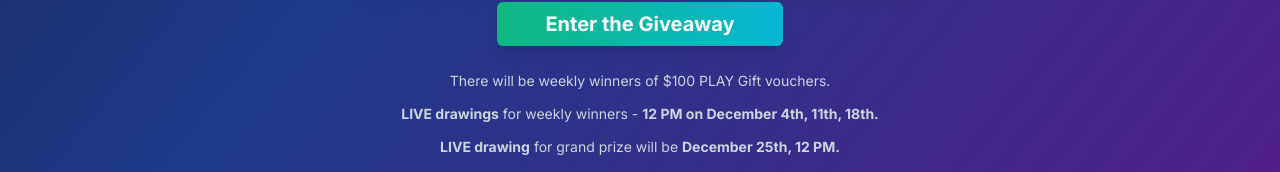
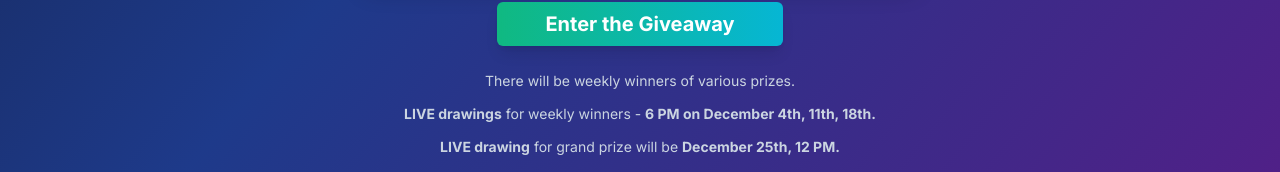
Before and after one commit to TruePrav/play-form, a Next.js app: page / in a window 1280 px wide. Shown: the part 1171-1343 px from the top of the page. Built offline with nearby package versions, Linux system fonts and the light colour scheme.

Commit message:
Updated giveaway description text

```diff
--- a/src/app/page.tsx
+++ b/src/app/page.tsx
@@ -165,10 +165,10 @@ export default function HomePage() {
               </div>
 
               <p className="gw-fine-print">
-                There will be weekly winners of $100 PLAY Gift vouchers.
+                There will be weekly winners of various prizes.
               </p>
               <p className="gw-fine-print">
-                <strong>LIVE drawings</strong> for weekly winners - <strong>12 PM on December 4th, 11th, 18th.</strong>
+                <strong>LIVE drawings</strong> for weekly winners - <strong>6 PM on December 4th, 11th, 18th.</strong>
               </p>
               <p className="gw-fine-print">
                 <strong>LIVE drawing</strong> for grand prize will be <strong>December 25th, 12 PM.</strong>
--- a/src/components/customer-info/CustomerInfoForm.tsx
+++ b/src/components/customer-info/CustomerInfoForm.tsx
@@ -102,10 +102,10 @@ function SuccessPage({ onReset }: { onReset: () => void }) {
               </p>
               <div className="bg-slate-700/50 rounded-lg p-4 border border-slate-600 mb-6 space-y-2">
                 <p className="text-slate-300 text-sm">
-                  There will be weekly winners of $100 PLAY Gift vouchers.
+                  There will be weekly winners of various prizes.
                 </p>
                 <p className="text-slate-300 text-sm">
-                  <strong>LIVE drawings</strong> for weekly winners - <strong>12 PM on December 4th, 11th, 18th.</strong>
+                  <strong>LIVE drawings</strong> for weekly winners - <strong>6 PM on December 4th, 11th, 18th.</strong>
                 </p>
                 <p className="text-slate-300 text-sm">
                   <strong>LIVE drawing</strong> for grand prize will be <strong>December 25th, 12 PM.</strong>
```
